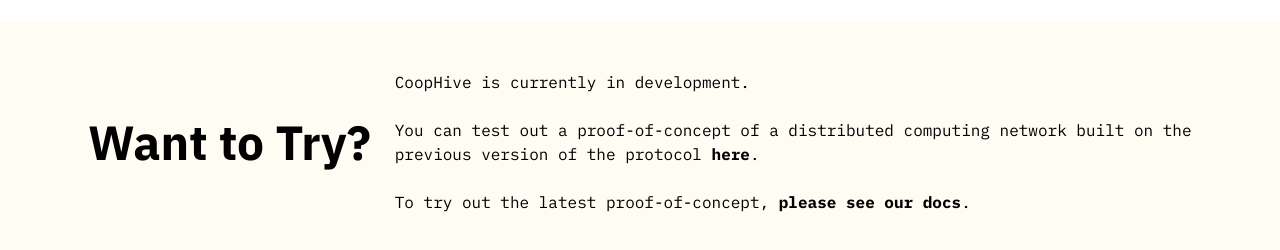
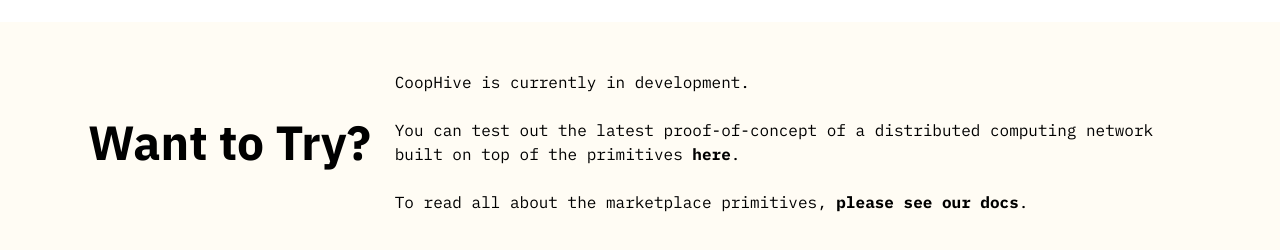
Before and after one commit to CoopHive/frontend, a React (Vite) app: page /#/about in a window 1280 px wide. Shown: the part 3024-3274 px from the top of the page. Built offline with nearby package versions, Linux system fonts and the light colour scheme.

Commit message:
update links

```diff
--- a/src/About.tsx
+++ b/src/About.tsx
@@ -132,11 +132,11 @@
           <p>
             CoopHive is currently in development. <br />
             <br />
-            You can test out a proof-of-concept of a distributed computing
-            network built on the previous version of the protocol{" "}
+            You can test out the latest proof-of-concept of a distributed computing
+            network built on top of the primitives{" "}
             <a
               className="hover:underline "
-              href="https://github.com/CoopHive/dcn"
+              href="https://github.com/CoopHive/Apiary"
               target="_blank"
               rel="noopener noreferrer"
             >
@@ -144,14 +144,14 @@
             </a>
             . <br />
             <br />
-            To try out the latest proof-of-concept,{" "}
+            To read all about the marketplace primitives,{" "}
             <a
               className="hover:underline"
               href="https://alkahest.coophive.network"
               target="_blank"
               rel="noopener noreferrer"
             >
-              <strong> please see our docs</strong>
+              <strong>please see our docs</strong>
             </a>
             . <br />
           </p>
--- a/src/Home.tsx
+++ b/src/Home.tsx
@@ -160,11 +160,11 @@
           <p>
             CoopHive is currently in development. <br />
             <br />
-            You can test out a proof-of-concept of a distributed computing
-            network built on the previous version of the protocol{" "}
+            You can test out the latest proof-of-concept of a distributed computing
+            network built on top of the primitives{" "}
             <a
               className="hover:underline "
-              href="https://github.com/CoopHive/dcn"
+              href="https://github.com/CoopHive/Apiary"
               target="_blank"
               rel="noopener noreferrer"
             >
@@ -172,7 +172,7 @@
             </a>
             . <br />
             <br />
-            To try out the latest proof-of-concept,{" "}
+            To read all about the marketplace primitives, {" "}
             <a
               className="hover:underline"
               href="https://alkahest.coophive.network"
```
